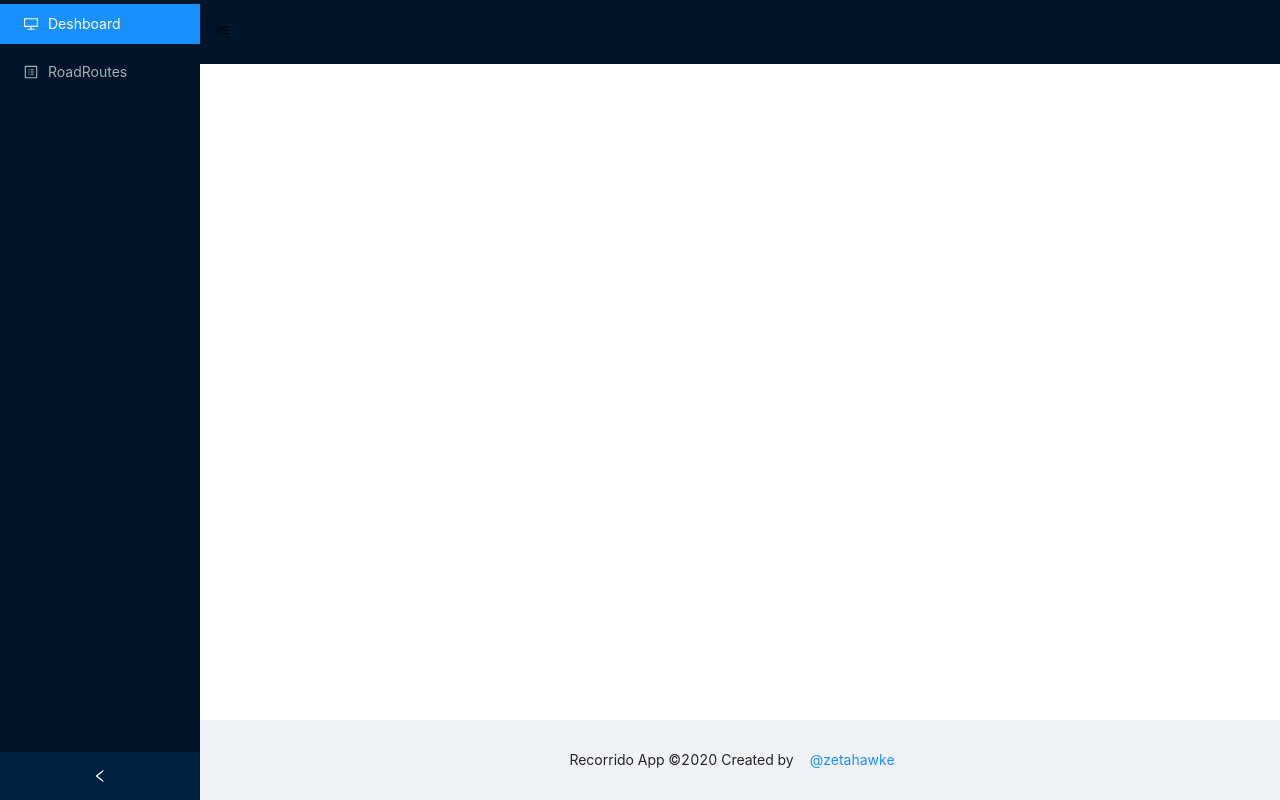
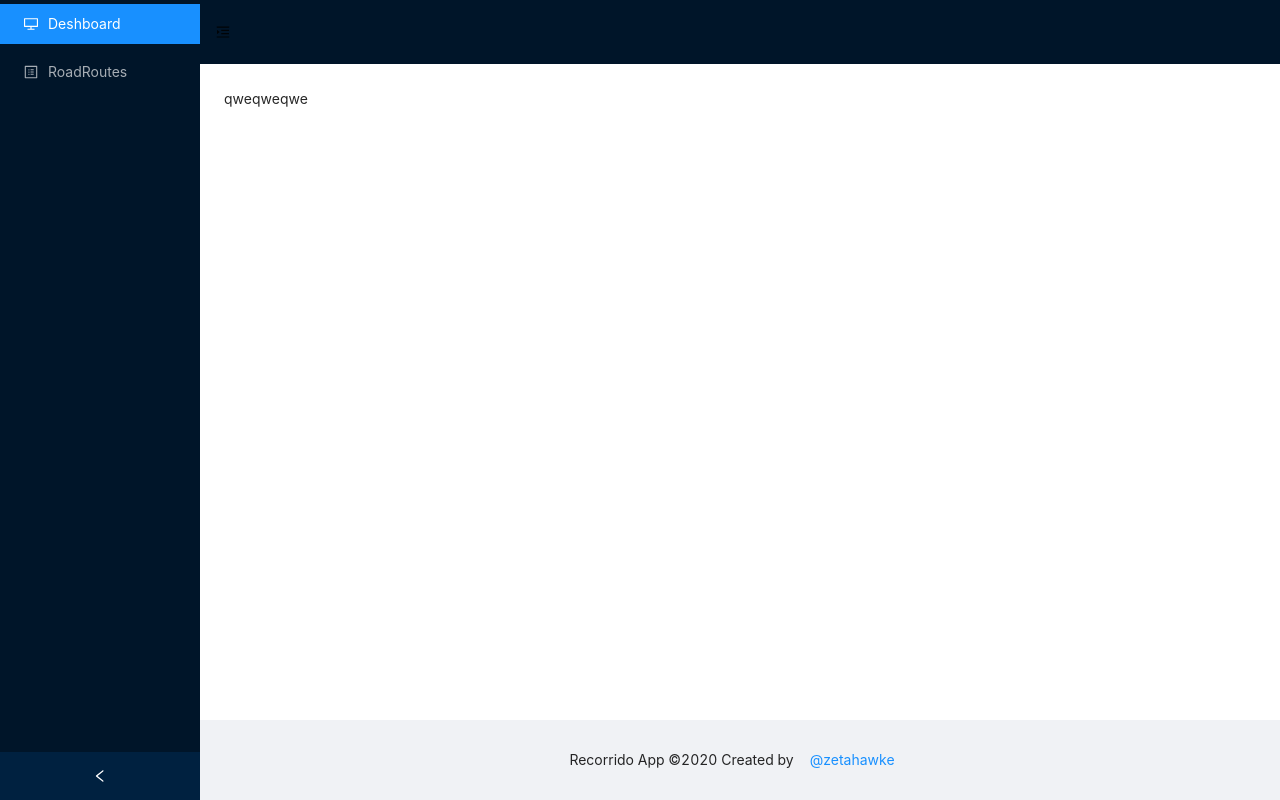
Before and after one commit to zetahawke/recorrido-app, a React (Create React App) app: page /road_routes in a window 1280 px wide. Built offline with nearby package versions, Linux system fonts and the light colour scheme.

Commit message:
Working on route splitting not loading properly

```diff
--- a/src/App.js
+++ b/src/App.js
@@ -1,13 +1,69 @@
 import React from 'react';
 import './App.css';
-import MainRouter from './components/main/app_router';
+import { BrowserRouter as Router, Switch, Route, Link } from "react-router-dom";
+import MainFooter from './components/main/layout/footer'
+import MainHeader from './components/main/layout/header';
+import { Layout, Menu } from "antd";
+import { ProfileOutlined, DesktopOutlined } from '@ant-design/icons';
+import Dashboard from './components/main/pages/dashboard'
+import RoadRoutes from './components/main/pages/road_routes'
+
+const { Content, Sider } = Layout;
+
 
 class RecorridoApp extends React.PureComponent {
+  state = {
+    collapsed: false
+  };
+
+  onCollapse = collapsed => {
+    this.setState({ collapsed });
+  };
+  toggle = () => {
+    this.setState({
+      collapsed: !this.state.collapsed
+    });
+  };
+
   render () {
     return (
-      <>
-        <MainRouter />
-      </>
+      <Router>
+        <Layout className='layout-100'>
+          <Sider
+            collapsible
+            collapsed={this.state.collapsed}
+            onCollapse={this.onCollapse}
+          >
+            <div className="logo" />
+            <Menu theme="dark" defaultSelectedKeys={["1"]} mode="inline">
+              <Menu.Item key="1">
+                <DesktopOutlined />
+                <span>Deshboard</span>
+                <Link to="/" />
+              </Menu.Item>
+              <Menu.Item key="2">
+                <ProfileOutlined />
+                <span>RoadRoutes</span>
+                <Link to="/road_routes" />
+              </Menu.Item>
+            </Menu>
+          </Sider>
+          <Layout>
+            <MainHeader onCollapse={ this.onCollapse } toggle={ this.toggle } collapsed={ this.state.collapsed } />
+            <Content className='site-content'>
+              <Switch>
+                <Route exact path="/">
+                  <Dashboard />
+                </Route>
+                <Route path="/road_routes">
+                  <RoadRoutes />
+                </Route>
+              </Switch>
+            </Content>
+            <MainFooter />
+          </Layout>
+        </Layout>
+      </Router>
     );
   }
 }
--- a/src/components/main/app_router.js
+++ /dev/null
@@ -1,13 +0,0 @@
-import React from 'react';
-import MainLayout from './layout';
-import { BrowserRouter as Router } from "react-router-dom";
-
-const AppRouter = () => {
-  return (
-    <Router>
-      <MainLayout></MainLayout>
-    </Router>
-  );
-}
-
-export default AppRouter
--- a/src/components/main/layout/header.js
+++ b/src/components/main/layout/header.js
@@ -4,13 +4,12 @@ import { MenuFoldOutlined, MenuUnfoldOutlined } from '@ant-design/icons';
 const { Header } = Layout;
 
 const MainHeader = ({toggle, collapsed}) => {
-  console.log(toggle, collapsed)
   return (
     <Header className='main-header'>
       {
         collapsed ?
-          <MenuFoldOutlined className="trigger" onClick={toggle}/> :
-          <MenuUnfoldOutlined className="trigger" onClick={toggle}/>
+          <MenuFoldOutlined onClick={toggle} /> :
+          <MenuUnfoldOutlined onClick={toggle} />
       }
     </Header>
   );
--- a/src/components/main/layout/sider.js
+++ b/src/components/main/layout/sider.js
@@ -4,13 +4,13 @@ import MainMenu from './sider/menu';
 
 const { Sider } = Layout;
 
-const MainSider = (props) => {
+const MainSider = ({collapsed, onCollapse}) => {
   return (
     <>
       <Sider
         collapsible
-        collapsed={props.collapsed}
-        onCollapse={props.onCollapse}
+        collapsed={collapsed}
+        onCollapse={onCollapse}
       >
         <div className="logo" />
         <MainMenu></MainMenu>
--- a/src/components/main/layout/sider/menu.js
+++ b/src/components/main/layout/sider/menu.js
@@ -5,7 +5,6 @@ import { ProfileOutlined, DesktopOutlined } from '@ant-design/icons';
 
 const MainMenu = () => {
   return (
-    <>
     <Menu theme="dark" defaultSelectedKeys={["1"]} mode="inline">
       <Menu.Item key="1">
         <DesktopOutlined />
@@ -18,7 +17,6 @@ const MainMenu = () => {
         <Link to="/road_routes" />
       </Menu.Item>
     </Menu>
-    </>
   );
 }
 
--- a/src/components/main/pages/dashboard.js
+++ b/src/components/main/pages/dashboard.js
@@ -1,11 +1,13 @@
 import React from 'react';
 
 const Dashboard = () => {
+  console.log('loaded dashboard')
   return (
     <div>
       <title>
         Dashboard
       </title>
+      asdasdsad
     </div>
   );
 }
--- a/src/components/main/pages/road_routes.js
+++ b/src/components/main/pages/road_routes.js
@@ -1,11 +1,13 @@
 import React from 'react';
 
 const RoadRoutes = () => {
+  console.log('loaded_routes')
   return (
     <div>
       <title>
         Road Routes
       </title>
+      qweqweqwe
     </div>
   );
 }
--- a/src/components/main/routes.js
+++ b/src/components/main/routes.js
@@ -1,5 +1,5 @@
 import React from 'react';
-import { BrowserRouter as Route } from "react-router-dom";
+import { BrowserRouter as Switch, Route } from "react-router-dom";
 // import * as Pages from '@/components/pages';
 import Dashboard from './pages/dashboard'
 import RoadRoutes from './pages/road_routes'
@@ -7,14 +7,14 @@ import RoadRoutes from './pages/road_routes'
 
 const Routes = () => {
   return (
-    <>
+    <Switch>
       <Route exact path="/">
         <Dashboard />
       </Route>
       <Route path="/road_routes">
         <RoadRoutes />
       </Route>
-    </>
+    </Switch>
   );
 }
 
```
Lines whose indentation alone changed are shown as unchanged.
